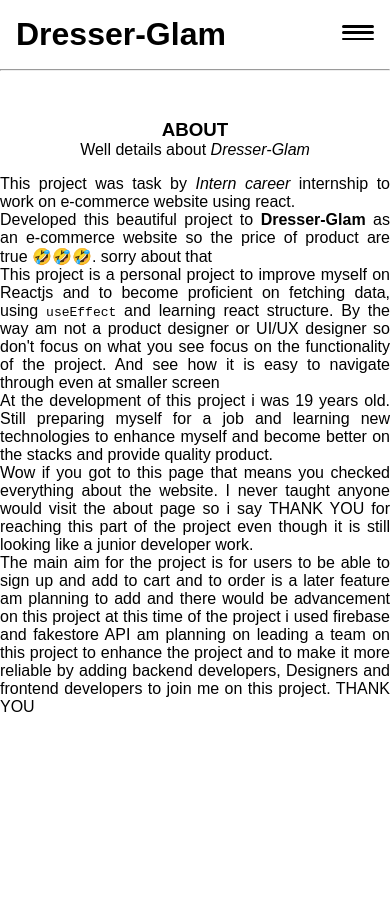
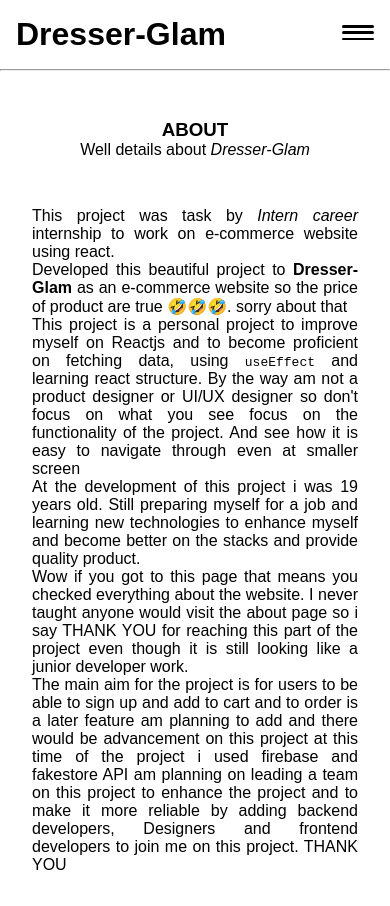
Before and after one commit to TaiwoSoftware/Ecommerce-project, a React (Create React App) app: page /about in a window 390 px wide. Before the commit the page ends 844 px from the top, so only its background shows below. Built offline with nearby package versions, Linux system fonts and the light colour scheme.

Commit message:
recently

```diff
--- a/src/styles.css
+++ b/src/styles.css
@@ -477,6 +477,9 @@ p {
   .rounded {
     display: none;
   }
+  .AboutDetails {
+    padding: 2rem;
+  }
   .third {
     display: none;
   }
--- a/src/styles.scss
+++ b/src/styles.scss
@@ -480,6 +480,10 @@ p {
     display: none;
   }
 
+  .AboutDetails {
+    padding: 2rem;
+  }
+
   .third {
     display: none;
   }
```
Also changed, not shown: 1 other file (tests, documents, lock files or other folders).
